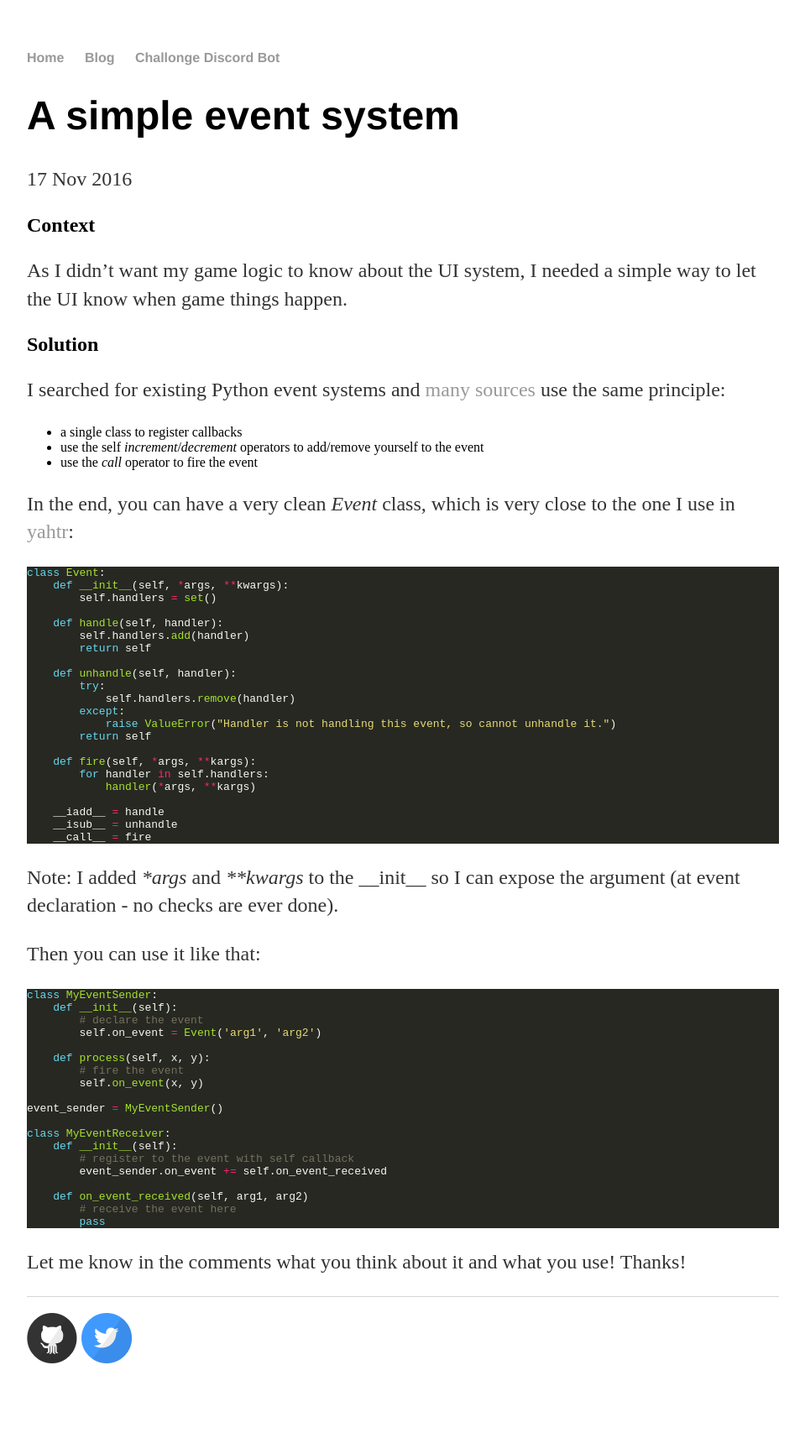
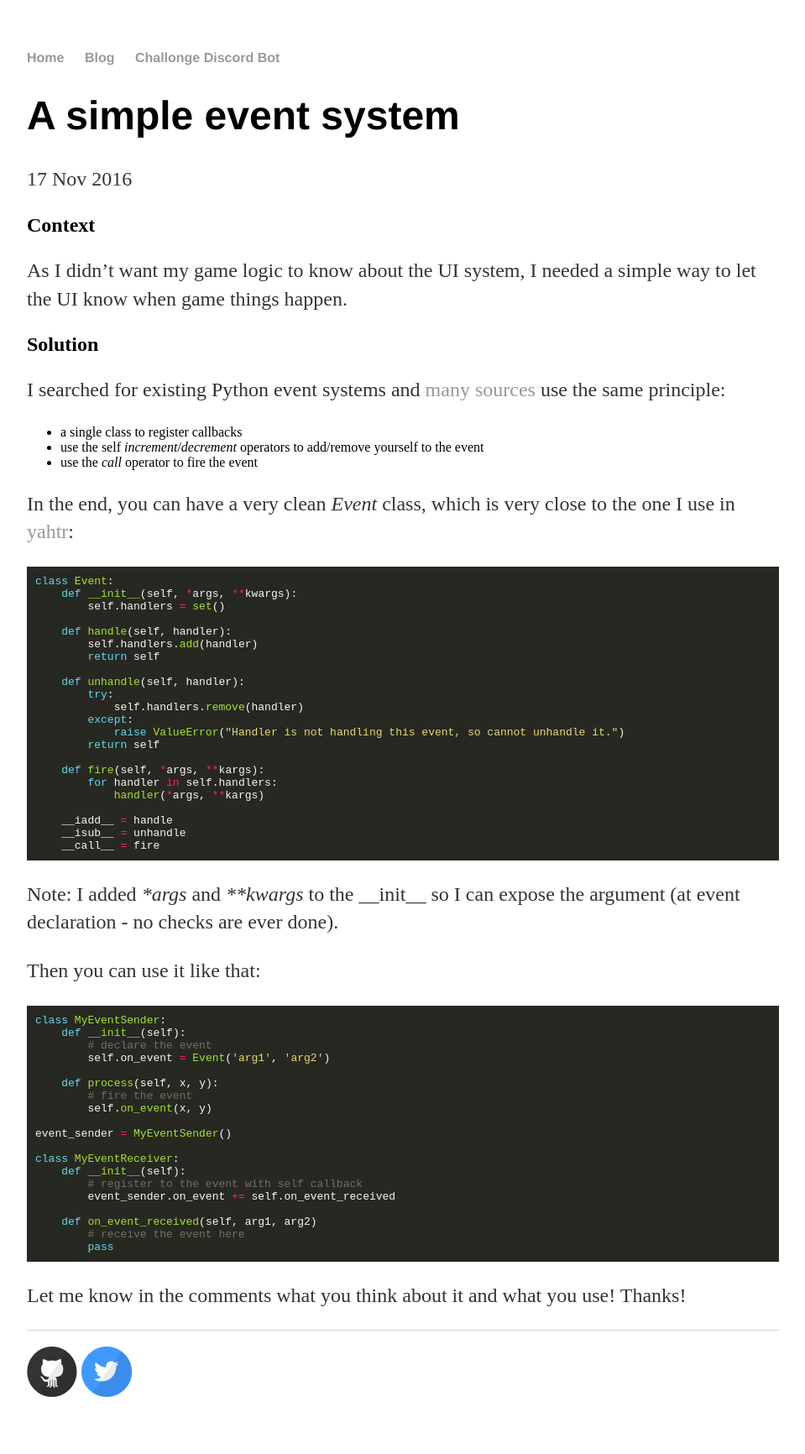
Before and after one commit to fp12/fp12.github.io, a Jekyll site: the page built from _posts/2016-11-17-a-simple-event-system.md, in a window 1280 px wide. Shown: the whole page at 84% size, without its empty margins (160-1119 px from the left). Built offline with Jekyll 4.4.1, drawn with Linux system fonts in a browser that asks for light colours; comment, search, counter and statistics services are not loaded; before the commit the page ends 1692 px from its top, so only the background shows below that.

Commit message:
padding for code blocks

```diff
--- a/css/main.css
+++ b/css/main.css
@@ -37,3 +37,13 @@ ul.posts {
     margin: 20px auto 40px;
     font-size: 1.5em;
 }
+
+pre.highlight,
+.highlight pre {
+  padding: 10px;
+}
+
+pre.highlight code,
+.highlight pre code {
+  white-space: pre-wrap;
+}
```
